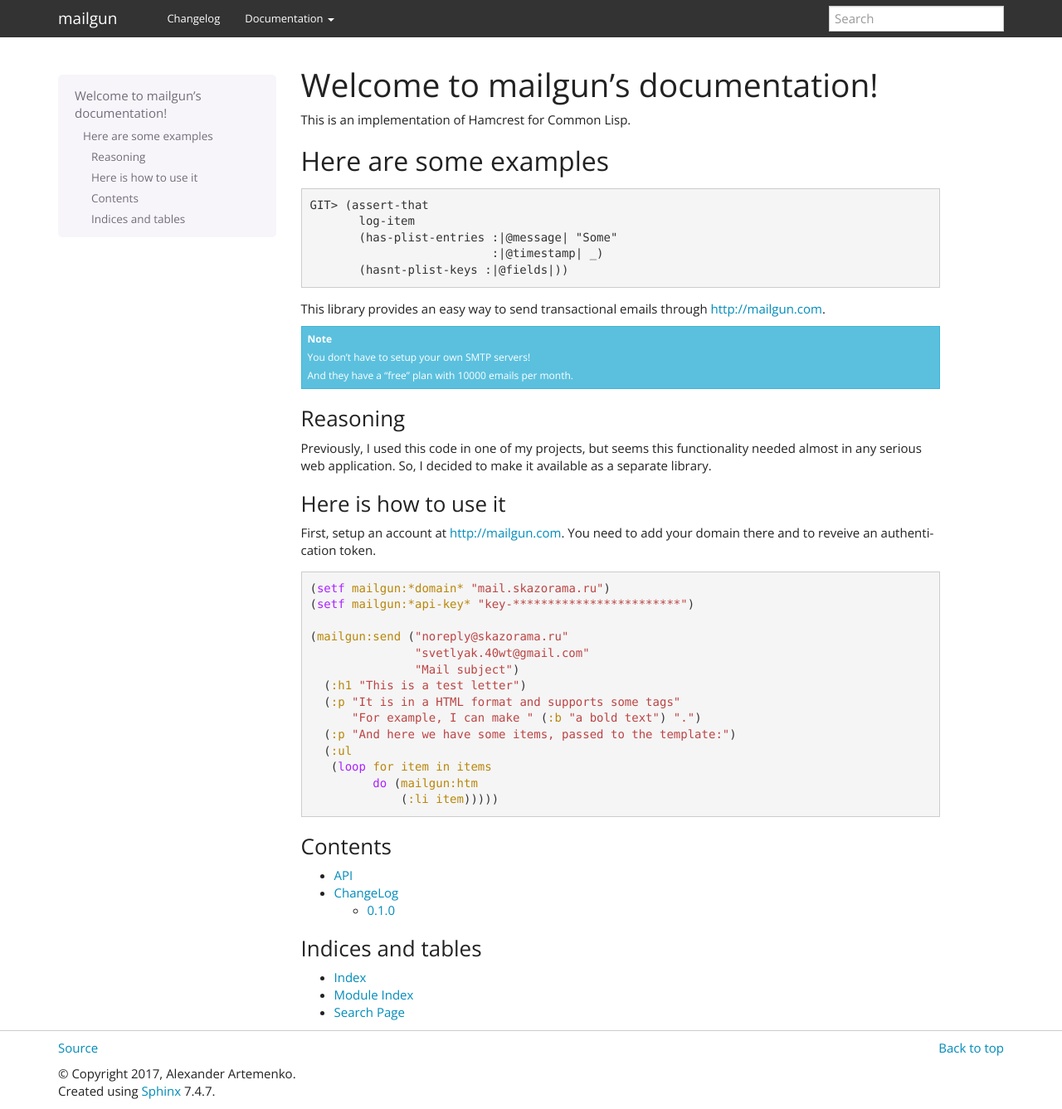
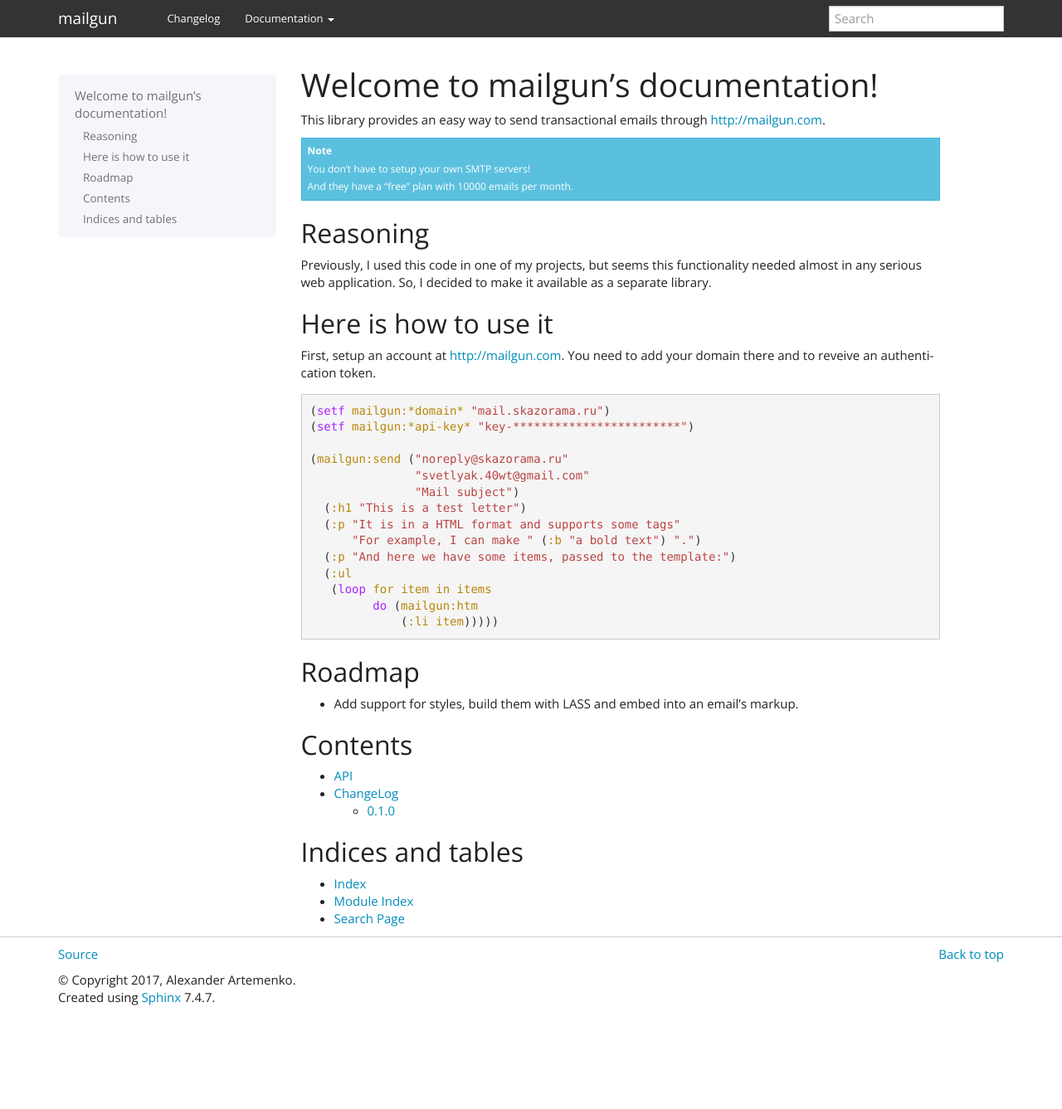
Before and after one commit to 40ants/mailgun, a Sphinx documentation site: the page built from docs/source/index.rst, in a window 1280 px wide and 1337 px high. Shown: the whole window at 83% size. Built offline with Sphinx 7.4.7, drawn with Linux system fonts in a browser that asks for light colours.

Commit message:
Added roadmap section.

```diff
--- a/README.rst
+++ b/README.rst
@@ -44,6 +44,12 @@
             do (mailgun:htm
                 (:li item)))))
 
+Roadmap
+=======
+
+* Add support for styles, build them with LASS and embed into an email's
+  markup.
+
 .. Everything after this comment will be omitted from HTML docs.
 .. include-to
 
--- a/docs/source/conf.py
+++ b/docs/source/conf.py
@@ -43,7 +43,7 @@
 from os.path import join, dirname, realpath, expandvars
 cl_systems = [
     {
-        'name': 'mailgun-test',
+        'name': 'mailgun',
         'path': join(dirname(realpath(__file__)), '../../'),
         'packages': [
             'mailgun',
--- a/docs/source/index.rst
+++ b/docs/source/index.rst
@@ -1,20 +1,6 @@
 =========================================
  Welcome to mailgun's documentation!
 =========================================
-
-This is an implementation of Hamcrest for Common Lisp.
-
-Here are some examples
-----------------------
-
-
-.. code-block:: common-lisp-repl
-
-   GIT> (assert-that
-          log-item
-          (has-plist-entries :|@message| "Some"
-                             :|@timestamp| _)
-          (hasnt-plist-keys :|@fields|))
 
 .. include:: ../../README.rst
    :start-after: include-from
```
Also changed, not shown: other parts of README.rst (+1 -1 lines).
